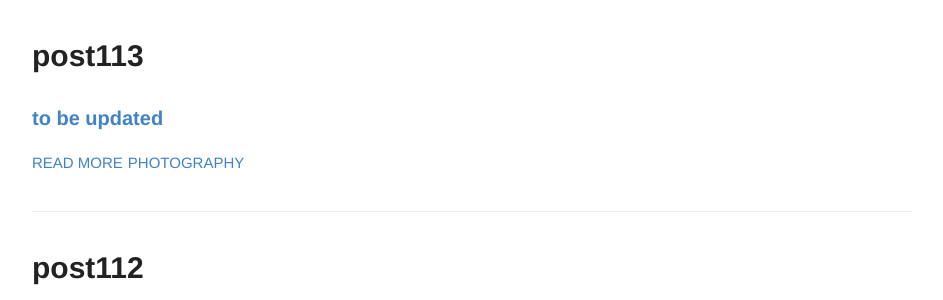
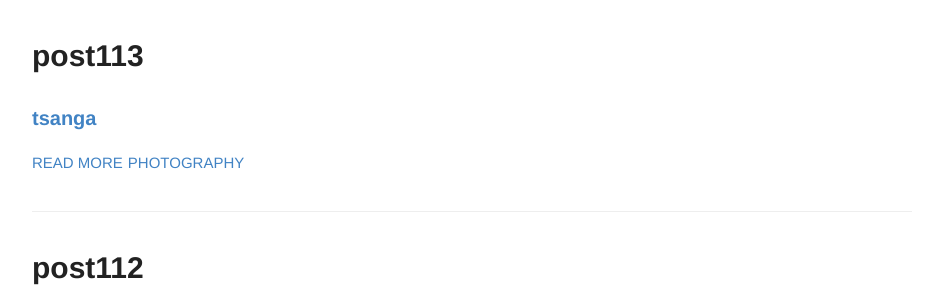
Before and after one commit to rsk/rsk.github.io, a Jekyll site: the page built from index.html, in a window 1280 px wide and 900 px high, scrolled down 3659 px. Shown: the part 153-453 px from the top of the window, without its empty margins (168-1111 px from the left). Built offline with Jekyll 4.4.1, drawn with Linux system fonts in a browser that asks for light colours.

Commit message:
Update 2020-6-06-post113.md

```diff
--- a/_posts/2020-6-06-post113.md
+++ b/_posts/2020-6-06-post113.md
@@ -2,7 +2,7 @@
 layout: post
 title: post113
 number: 113
-excerpt: to be updated
+excerpt: tsanga
 tags:
   - photography
 
```
